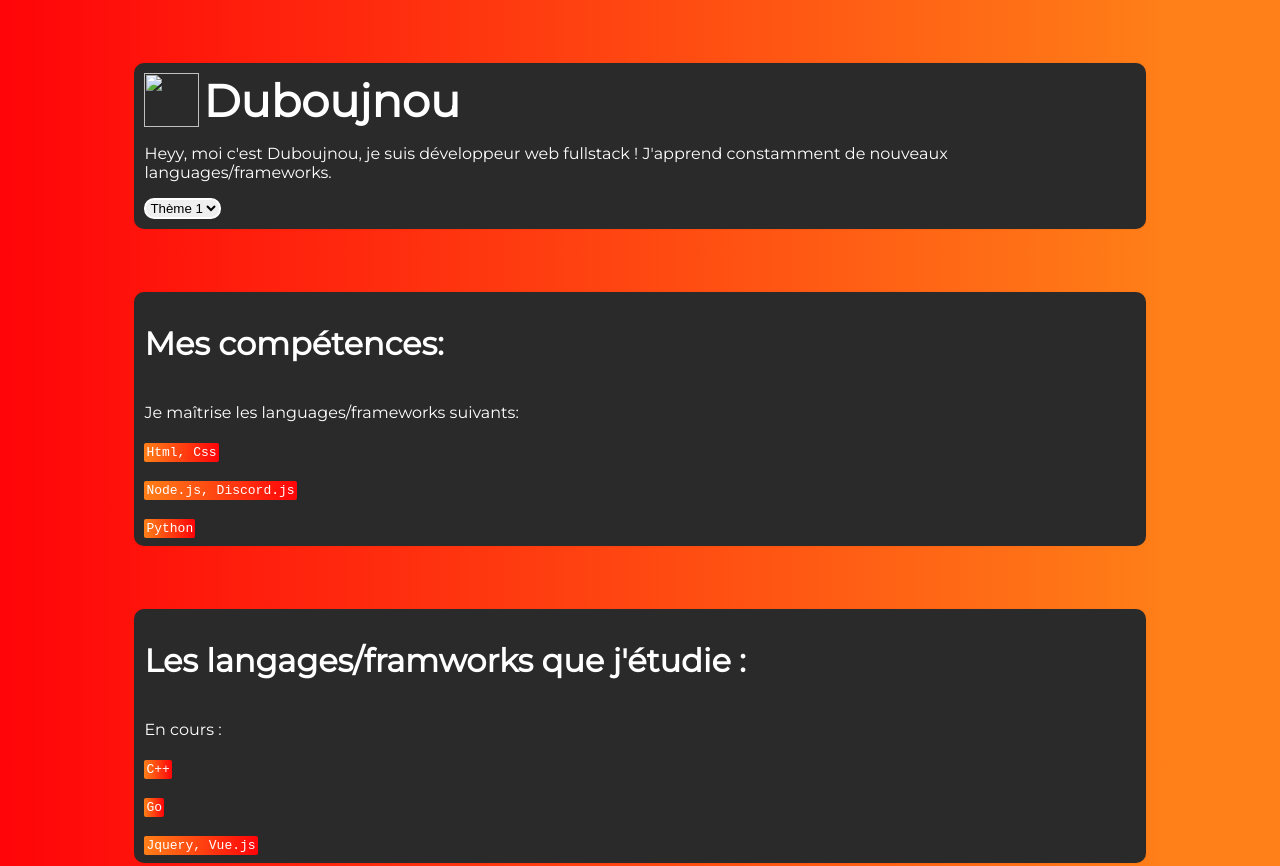
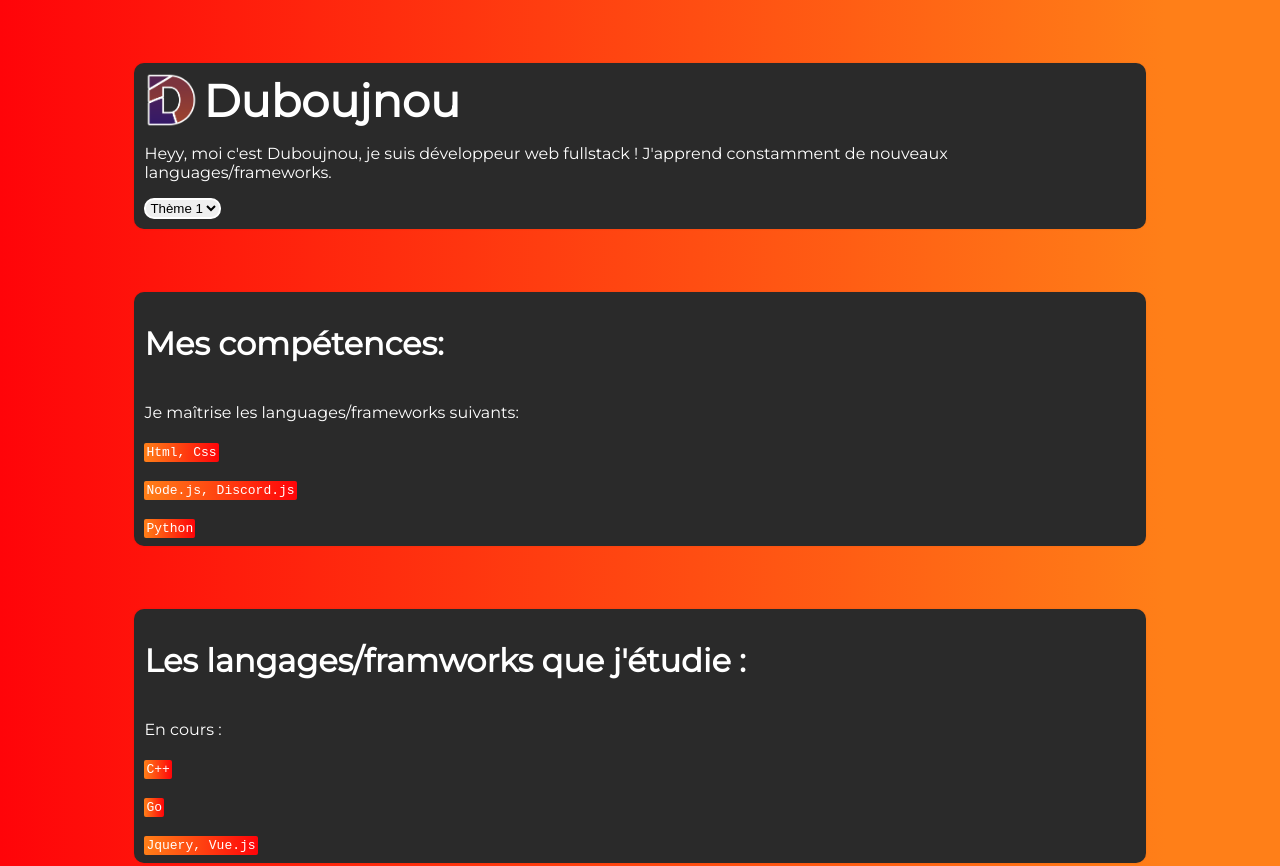
Before and after one commit to Duboujnou/duboujnou-v6, a plain HTML site: page index.html in a window 1280 px wide. Shown: the top 866 px of the page. Drawn offline with Linux system fonts and the light colour scheme.

Commit message:
Update index.html

```diff
--- a/index.html
+++ b/index.html
@@ -36,7 +36,7 @@
 
     <div class="content">
 
-        <img class="pp" src="images/DFond2.png" style="vertical-align: middle; display: inline;" width="40px"> <span class="title" style="vertical-align: middle; display: inline; font-size: 280%; font-weight: bold;"><b> Duboujnou</b></span>
+        <img class="pp" src="DFond2.png" style="vertical-align: middle; display: inline;" width="40px"> <span class="title" style="vertical-align: middle; display: inline; font-size: 280%; font-weight: bold;"><b> Duboujnou</b></span>
 
         <p>
 
```
